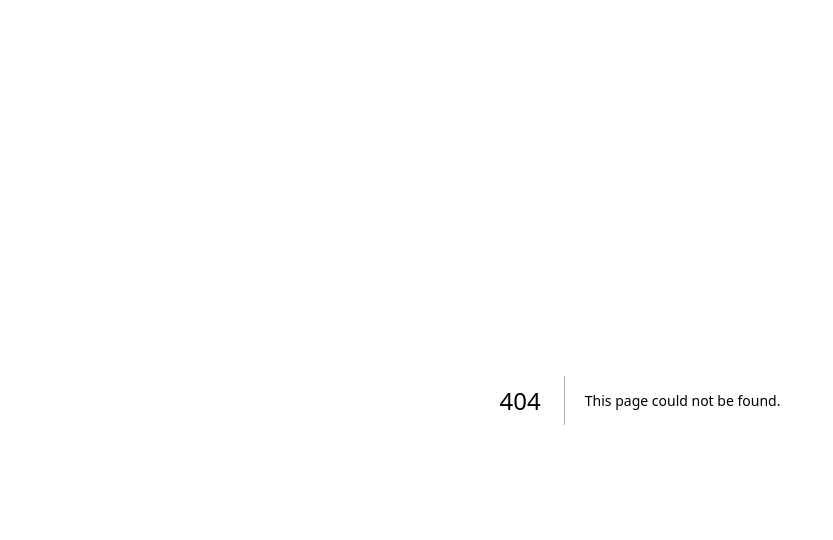
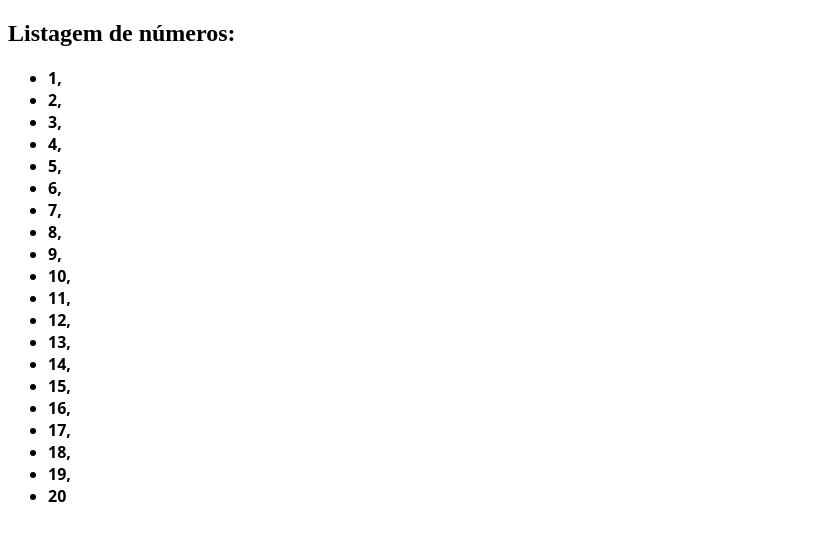
Before and after one commit to wagnnermorais/Next-React-Full-Course-Exercises, a Next.js app: page /exercises/exercise1 in a window 1280 px wide. Before the commit this address had no page. Shown: the top 540 px of the page, without its empty margins (0-833 px from the left). Built offline with nearby package versions, Linux system fonts and the light colour scheme.

Commit message:
feat: solving first exercise

```diff
--- /dev/null
+++ b/pages/exercises/exercise1.jsx
@@ -0,0 +1,21 @@
+function createList(limit) {
+  const list = [];
+  for (let i = 1; i <= limit; i++) {
+    list.push(
+      <li key={i} style={{ fontFamily: "system-ui", fontWeight: "bold" }}>
+        {i}
+        {i !== limit ? "," : ""}
+      </li>
+    );
+  }
+  return list;
+}
+
+export default function numberedList() {
+  return (
+    <div>
+      <h2>Listagem de números:</h2>
+      <ul>{createList(20)}</ul>
+    </div>
+  );
+}
```
